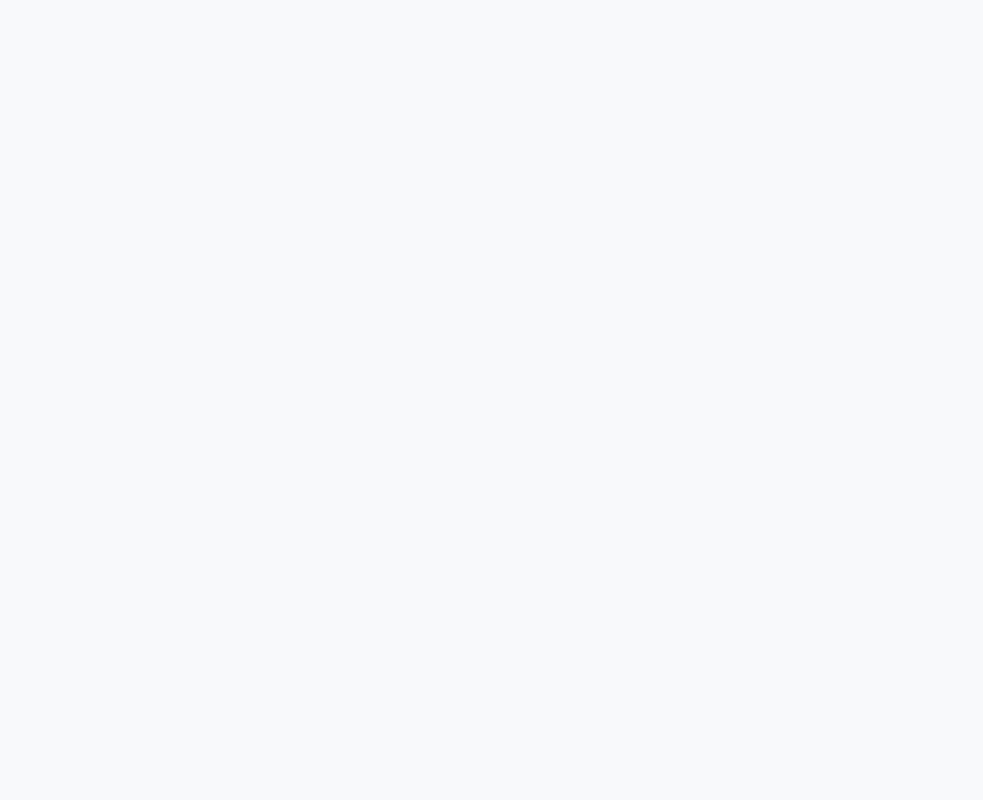
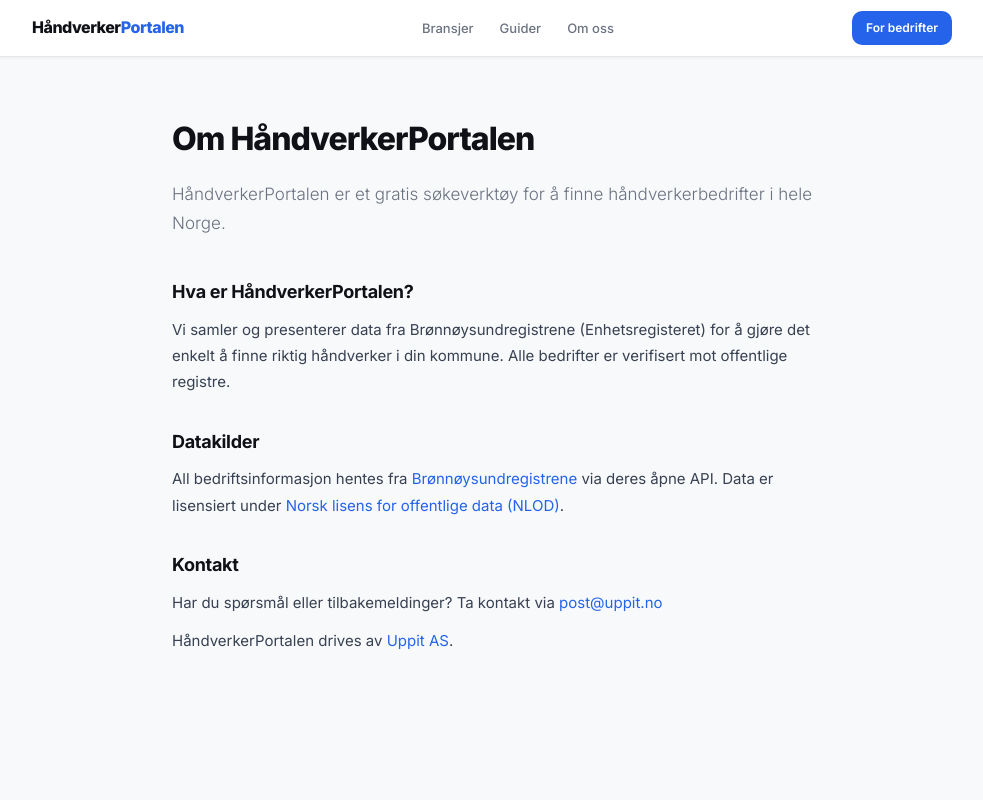
Before and after one commit to uppitmarketing/haandverkerportalen, a Next.js app: page /om-oss in a window 1280 px wide. Before the commit this address had no page. Shown: the top 800 px of the page, without its empty margins (148-1131 px from the left). Built offline with nearby package versions, Linux system fonts and the light colour scheme.

Commit message:
Add: bransjer, om oss, for bedrifter, artikler, personvern

```diff
--- /dev/null
+++ b/pages/om-oss.jsx
@@ -0,0 +1,23 @@
+// pages/om-oss.jsx
+import Layout from '../components/Layout';
+import styles from '../styles/Info.module.css';
+
+export default function OmOss() {
+  return (
+    <Layout title="Om HåndverkerPortalen" description="HåndverkerPortalen er Norges håndverkerregister med data fra Brønnøysundregistrene.">
+      <div className={styles.page}>
+        <div className="container--narrow">
+          <h1 className={styles.title}>Om HåndverkerPortalen</h1>
+          <p className={styles.lead}>HåndverkerPortalen er et gratis søkeverktøy for å finne håndverkerbedrifter i hele Norge.</p>
+          <h2>Hva er HåndverkerPortalen?</h2>
+          <p>Vi samler og presenterer data fra Brønnøysundregistrene (Enhetsregisteret) for å gjøre det enkelt å finne riktig håndverker i din kommune. Alle bedrifter er verifisert mot offentlige registre.</p>
+          <h2>Datakilder</h2>
+          <p>All bedriftsinformasjon hentes fra <a href="https://www.brreg.no" target="_blank" rel="noopener noreferrer">Brønnøysundregistrene</a> via deres åpne API. Data er lisensiert under <a href="https://data.norge.no/nlod/" target="_blank" rel="noopener noreferrer">Norsk lisens for offentlige data (NLOD)</a>.</p>
+          <h2>Kontakt</h2>
+          <p>Har du spørsmål eller tilbakemeldinger? Ta kontakt via <a href="mailto:post@uppit.no">post@uppit.no</a></p>
+          <p style={{marginTop: 8}}>HåndverkerPortalen drives av <a href="https://uppit.no" target="_blank" rel="noopener noreferrer">Uppit AS</a>.</p>
+        </div>
+      </div>
+    </Layout>
+  );
+}
--- /dev/null
+++ b/styles/Info.module.css
@@ -0,0 +1,72 @@
+/* styles/Info.module.css */
+.page { padding: 56px 0 80px; }
+
+.title {
+  font-size: 32px;
+  font-weight: 800;
+  letter-spacing: -1px;
+  color: var(--ink);
+  margin-bottom: 16px;
+}
+
+.lead {
+  font-size: 17px;
+  color: var(--ink-3);
+  line-height: 1.7;
+  margin-bottom: 40px;
+  font-weight: 300;
+}
+
+h2 {
+  font-size: 18px;
+  font-weight: 700;
+  letter-spacing: -0.3px;
+  color: var(--ink);
+  margin-top: 32px;
+  margin-bottom: 10px;
+}
+
+p { font-size: 15px; color: var(--ink-2); line-height: 1.75; margin-bottom: 12px; }
+
+ul { padding-left: 20px; margin-bottom: 12px; }
+li { font-size: 15px; color: var(--ink-2); line-height: 1.75; margin-bottom: 4px; }
+
+a { color: var(--accent); }
+a:hover { text-decoration: underline; }
+
+.cta {
+  background: var(--accent-lt);
+  border: 1px solid rgba(37,99,235,0.15);
+  border-radius: var(--radius-lg);
+  padding: 28px;
+  margin-top: 40px;
+}
+
+.cta h3 { font-size: 18px; font-weight: 700; color: var(--ink); margin-bottom: 8px; }
+.cta p { margin-bottom: 16px; }
+
+.artikkelListe { display: flex; flex-direction: column; gap: 16px; margin-top: 8px; }
+
+.artikkelKort {
+  background: var(--surface);
+  border: 1.5px solid var(--border);
+  border-radius: var(--radius-lg);
+  padding: 22px;
+}
+
+.artikkelBransje {
+  font-size: 10px;
+  font-weight: 700;
+  letter-spacing: 1px;
+  text-transform: uppercase;
+  color: var(--accent);
+  background: var(--accent-lt);
+  padding: 2px 8px;
+  border-radius: 4px;
+  display: inline-block;
+  margin-bottom: 8px;
+}
+
+.artikkelTittel { font-size: 17px; font-weight: 700; color: var(--ink); margin-bottom: 6px; letter-spacing: -0.3px; }
+.artikkelIngress { font-size: 14px; color: var(--ink-3); line-height: 1.6; margin-bottom: 10px; }
+.artikkelKommer { font-size: 11px; color: var(--muted); font-style: italic; }
```
Also changed, not shown: pages/artikler.jsx (added, +33 -0 lines), pages/bransjer.jsx (added, +40 -0 lines), pages/for-bedrifter.jsx (added, +33 -0 lines), pages/personvern.jsx (added, +22 -0 lines), 2 other files (tests, documents, lock files or other folders).
